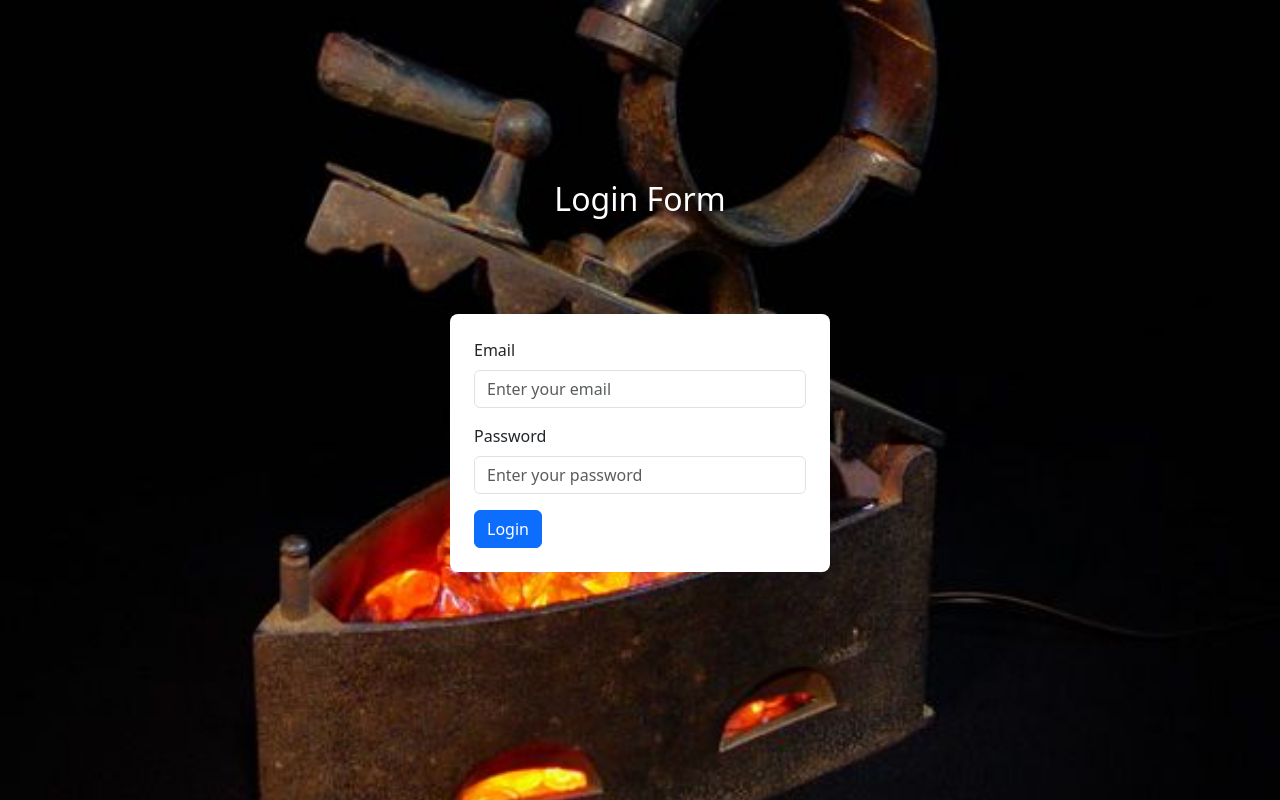
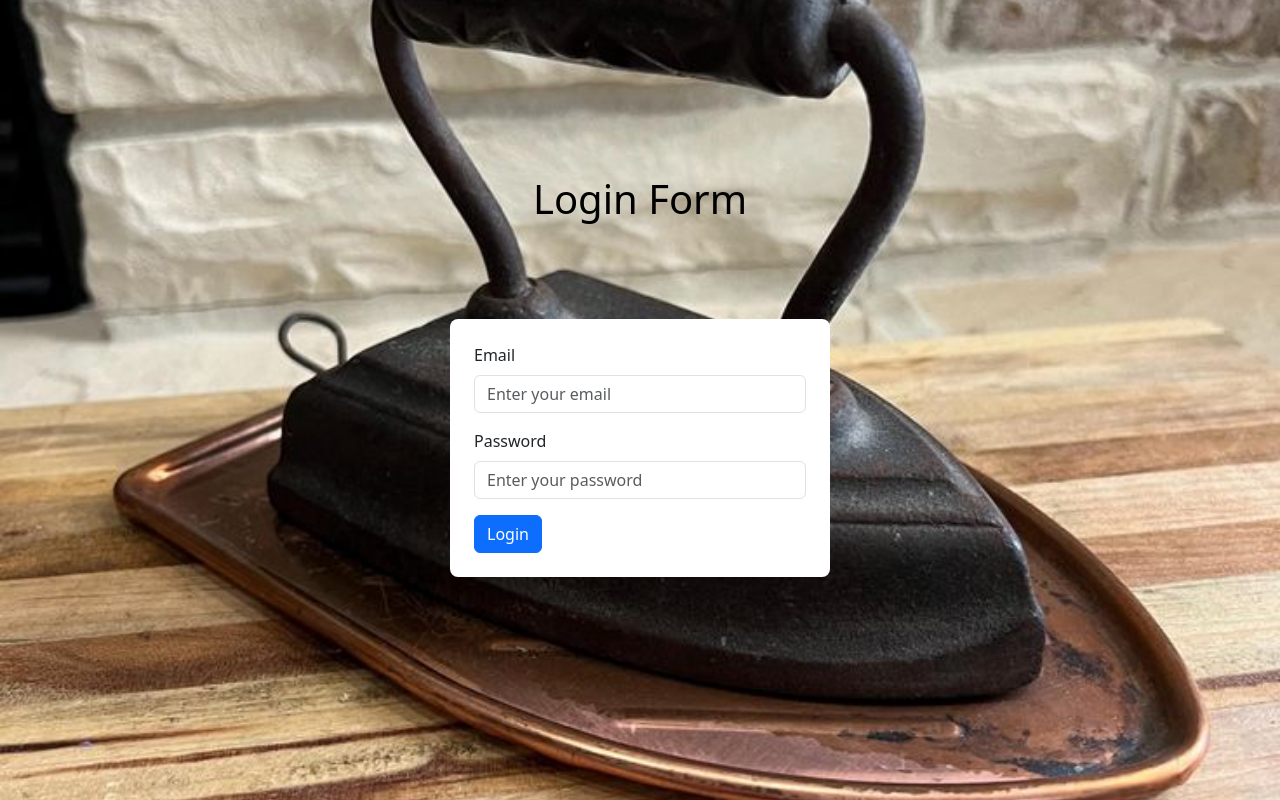
Before and after one commit to PrajaktaGarodi/Iron_Man, a PHP site: page /login.php in a window 1280 px wide. Run offline with PHP 8.4, Linux system fonts and the light colour scheme.

Commit message:
update login form

```diff
--- a/login.php
+++ b/login.php
@@ -22,12 +22,17 @@
         align-items: center;
     }
 
+
+
+
+
 </style>
 
 <body>
     <div class="main">
         <div class="container">
-            <h2 class="text-center text-white">Login Form</h2>
+            <h1 class="text-center text-black   font-size: 3rem;
+        text-align: center; mt-3; ">Login Form</h1>
             <form id="loginForm">
                 <div class="row mt-5  d-flex justify-content-center">
                     <div class="col-md-4 bg-white m-5 p-4 rounded-3">
@@ -51,6 +56,7 @@
 
     <script src="assets/js/login_js/script.js"></script>
 
+
 </body>
 
 </html>
```
Also changed, not shown: assets/images/login-img.jpeg.
